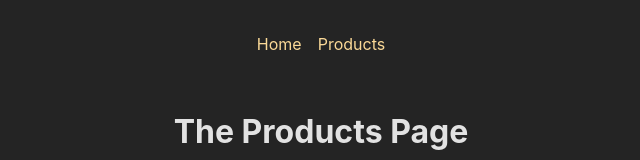
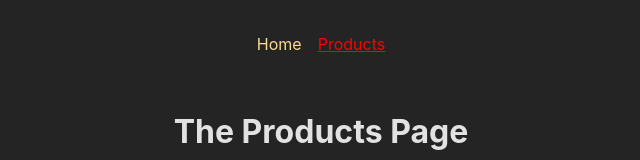
Before and after one commit to yurisokolovicz/React-router-basic, a React (Create React App) app: page /products in a window 1280 px wide. Shown: the top 160 px of the page, without its empty margins (319-959 px from the left). Built offline with nearby package versions, Linux system fonts and the light colour scheme.

Commit message:
Working with Navigation Links (NavLink)

```diff
--- a/src/components/MainNavigation.js
+++ b/src/components/MainNavigation.js
@@ -1,4 +1,4 @@
-import { Link } from 'react-router-dom';
+import { NavLink } from 'react-router-dom';
 import styles from './MainNavigation.module.css';
 
 const MainNavigation = () => {
@@ -7,10 +7,18 @@ const MainNavigation = () => {
             <nav>
                 <ul className={styles.list}>
                     <li>
-                        <Link to="/">Home</Link>
+                        <NavLink to="/" className={({ isActive }) => (isActive ? styles.active : undefined)} end>
+                            Home
+                        </NavLink>
                     </li>
                     <li>
-                        <Link to="/products">Products</Link>
+                        <NavLink
+                            to="/products"
+                            className={({ isActive }) => (isActive ? styles.active : undefined)}
+                            style={({ isActive }) => (isActive ? { color: 'red' } : undefined)}
+                        >
+                            Products
+                        </NavLink>
                     </li>
                 </ul>
             </nav>
```
